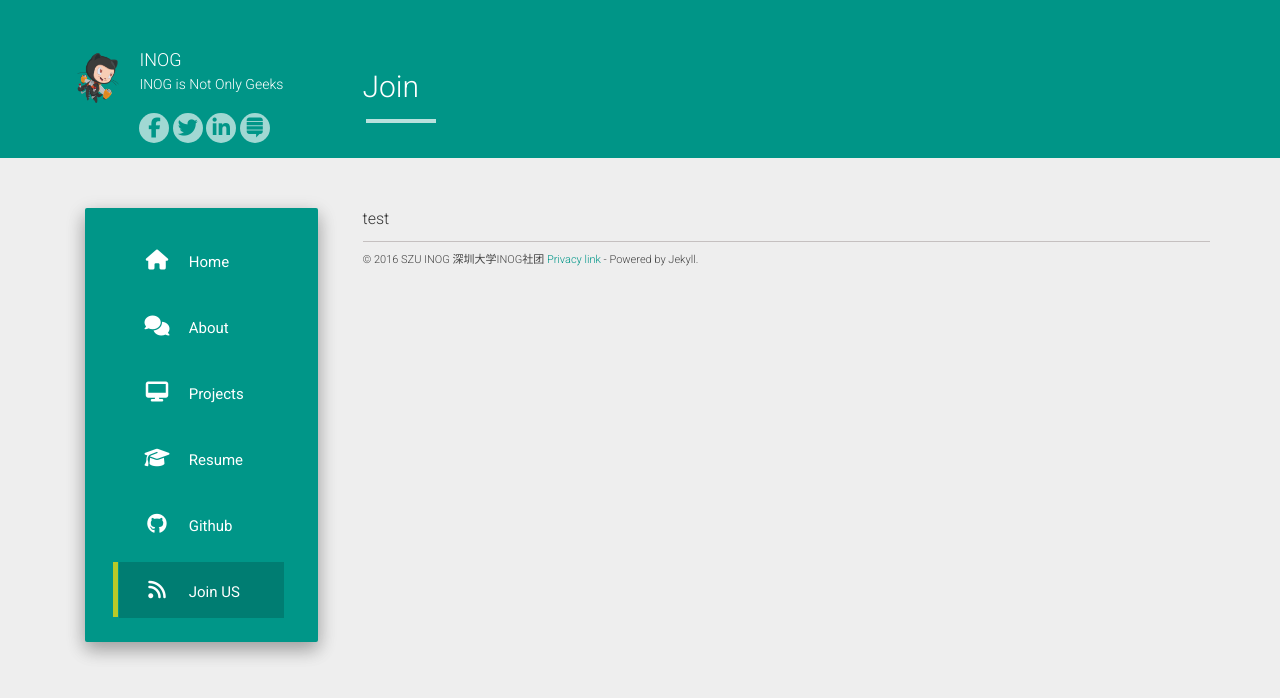
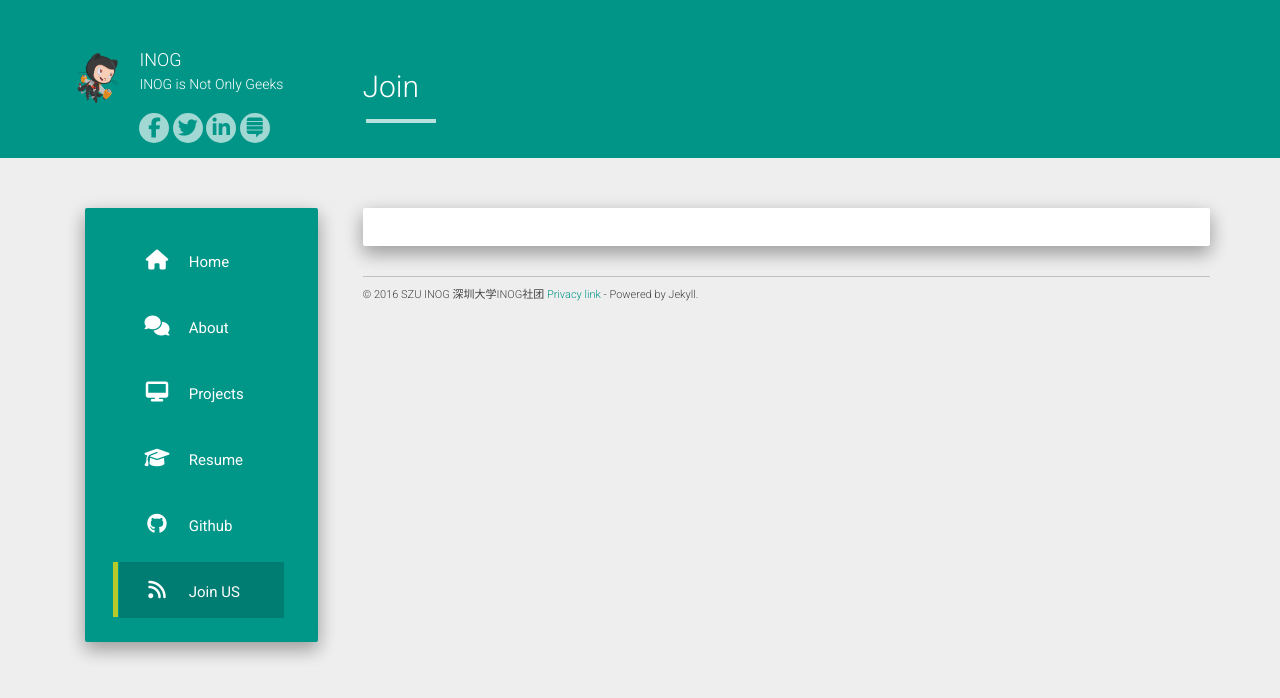
Before and after one commit to CConstance/szuinog.github.io, a Jekyll site: the page built from join.html, in a window 1280 px wide. Shown: the top 698 px of the page. Built offline with Jekyll 4.4.1, drawn with Linux system fonts in a browser that asks for light colours; nearby versions of some CDN libraries.

Commit message:
try style for join.html

```diff
--- a/join.html
+++ b/join.html
@@ -3,4 +3,7 @@ layout: default
 title: Join
 permalink: /join/
 ---
-test
+<!DOCTYPE html>
+  <div class="well">
+
+  </div>
```
